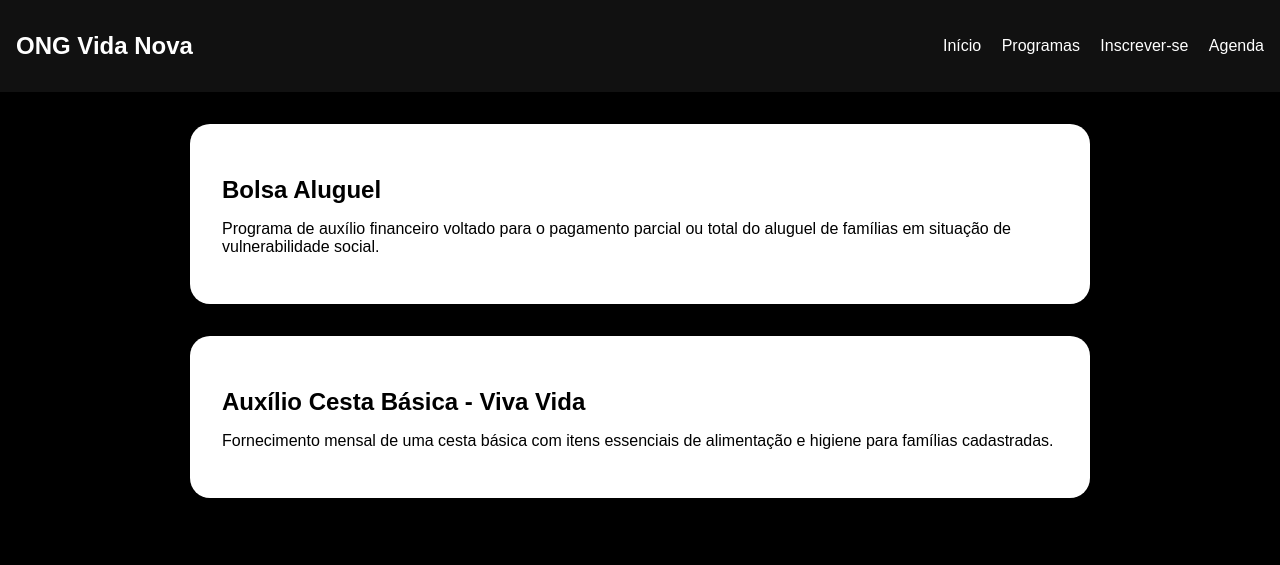
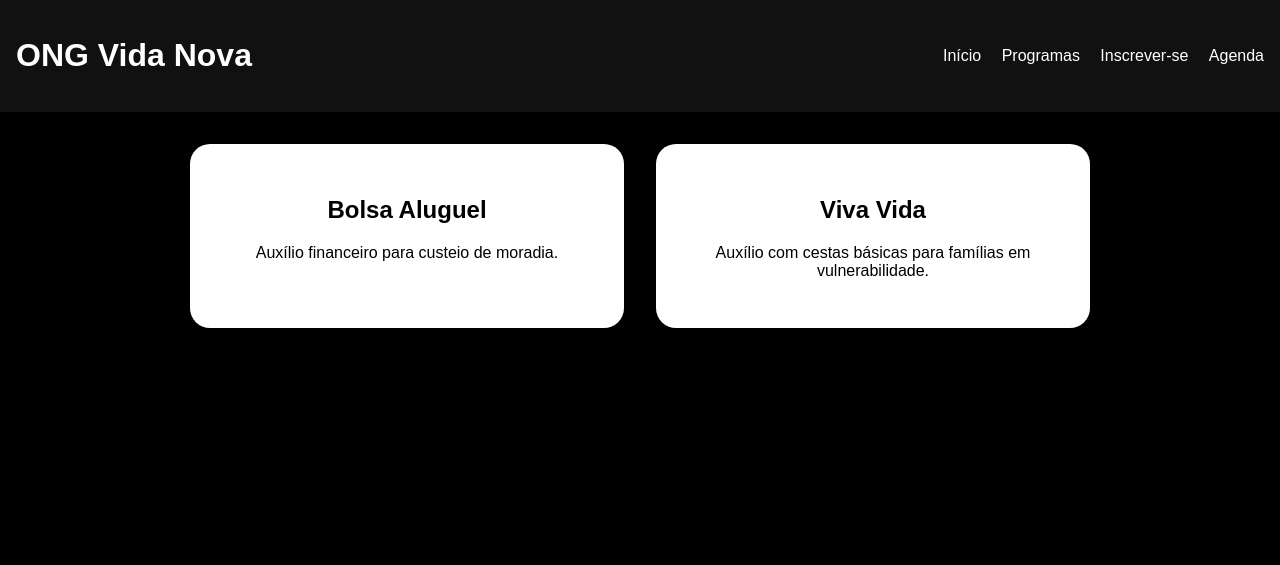
Before and after one commit to lipe3234/ONG-, a plain HTML site: page programas.html in a window 1280 px wide. Drawn offline with Linux system fonts and the light colour scheme.

Commit message:
Update programas.html

```diff
--- a/programas.html
+++ b/programas.html
@@ -2,7 +2,6 @@
 <html lang="pt-BR">
 <head>
   <meta charset="UTF-8">
-  <meta name="viewport" content="width=device-width, initial-scale=1.0">
   <title>Programas - ONG Vida Nova</title>
   <style>
     body {
@@ -18,32 +17,31 @@
       display: flex;
       justify-content: space-between;
       align-items: center;
-      position: sticky;
-      top: 0;
-      z-index: 1000;
-    }
-    header h1 {
-      font-size: 1.5rem;
     }
     nav a {
-      margin-left: 1rem;
       color: #fff;
       text-decoration: none;
+      margin-left: 1rem;
     }
     .container {
+      display: grid;
+      grid-template-columns: 1fr 1fr;
+      gap: 2rem;
       padding: 2rem;
       max-width: 900px;
-      margin: 0 auto;
+      margin: auto;
     }
-    .box {
+    .programa {
       background-color: #fff;
       color: #000;
+      padding: 2rem;
       border-radius: 20px;
-      padding: 2rem;
-      margin-bottom: 2rem;
+      text-align: center;
+      cursor: pointer;
+      transition: transform 0.2s;
     }
-    .box h2 {
-      margin-bottom: 1rem;
+    .programa:hover {
+      transform: scale(1.05);
     }
   </style>
 </head>
@@ -59,14 +57,21 @@
 </header>
 
 <div class="container">
-    <div class="box">
+  <div class="programa" onclick="selecionarPrograma('Bolsa Aluguel')">
     <h2>Bolsa Aluguel</h2>
-      <p>Programa de auxílio financeiro voltado para o pagamento parcial ou total do aluguel de famílias em situação de vulnerabilidade social.</p>
+    <p>Auxílio financeiro para custeio de moradia.</p>
   </div>
-    <div class="box">
-      <h2>Auxílio Cesta Básica - Viva Vida</h2>
-      <p>Fornecimento mensal de uma cesta básica com itens essenciais de alimentação e higiene para famílias cadastradas.</p>
+  <div class="programa" onclick="selecionarPrograma('Viva Vida')">
+    <h2>Viva Vida</h2>
+    <p>Auxílio com cestas básicas para famílias em vulnerabilidade.</p>
   </div>
 </div>
+
+<script>
+  function selecionarPrograma(programa) {
+    localStorage.setItem("programaSelecionado", programa);
+    window.location.href = "inscricao.html";
+  }
+</script>
 </body>
 </html>
```
Lines whose indentation alone changed are shown as unchanged.
